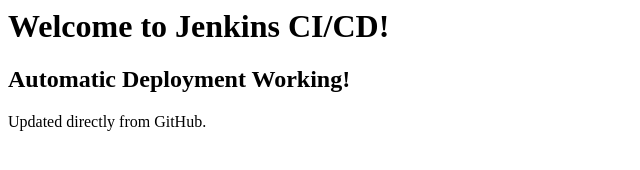
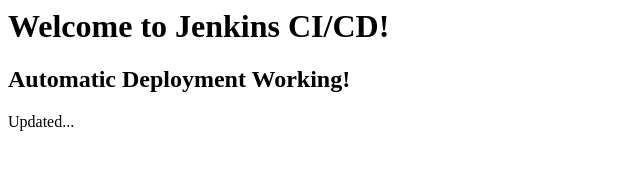
Before and after one commit to sbadhun26-bot/jenkins-web-deployment, a plain HTML site: page index.html in a window 1280 px wide. Shown: the whole page, without its empty margins (0-640 px from the left). Drawn offline with Linux system fonts and the light colour scheme.

Commit message:
Update index.html

```diff
--- a/index.html
+++ b/index.html
@@ -1,3 +1,3 @@
 <h1>Welcome to Jenkins CI/CD!</h1>
 <h2>Automatic Deployment Working!</h2>
-<p>Updated directly from GitHub.</p>
+<p>Updated...</p>
```
